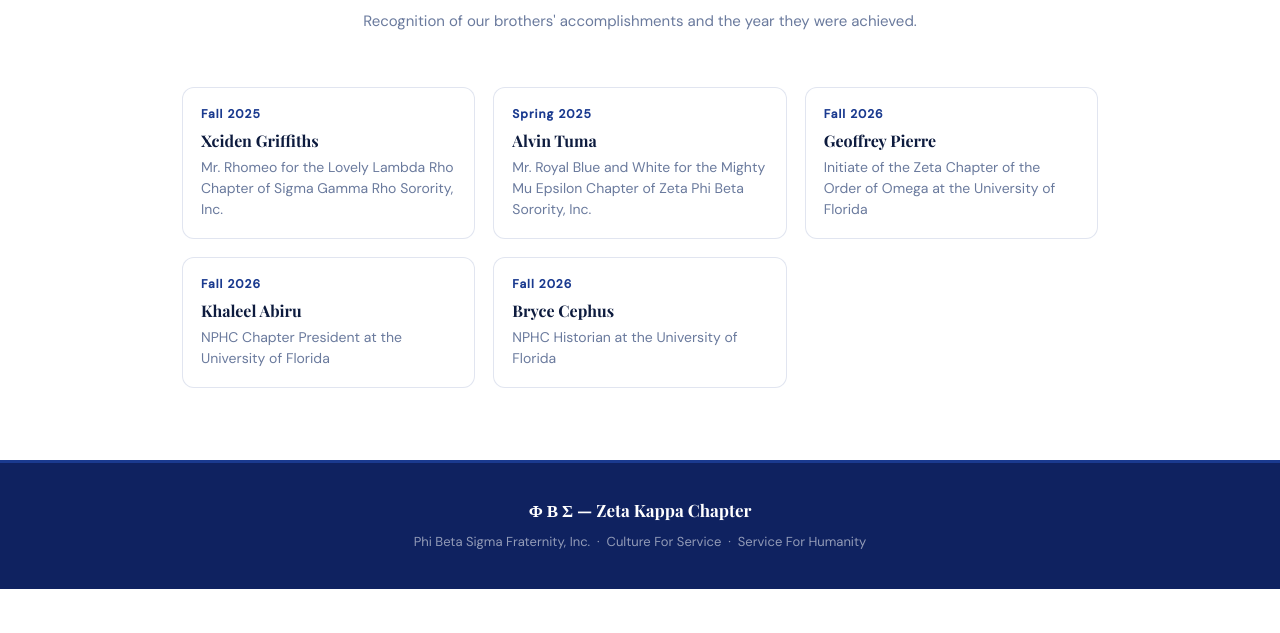
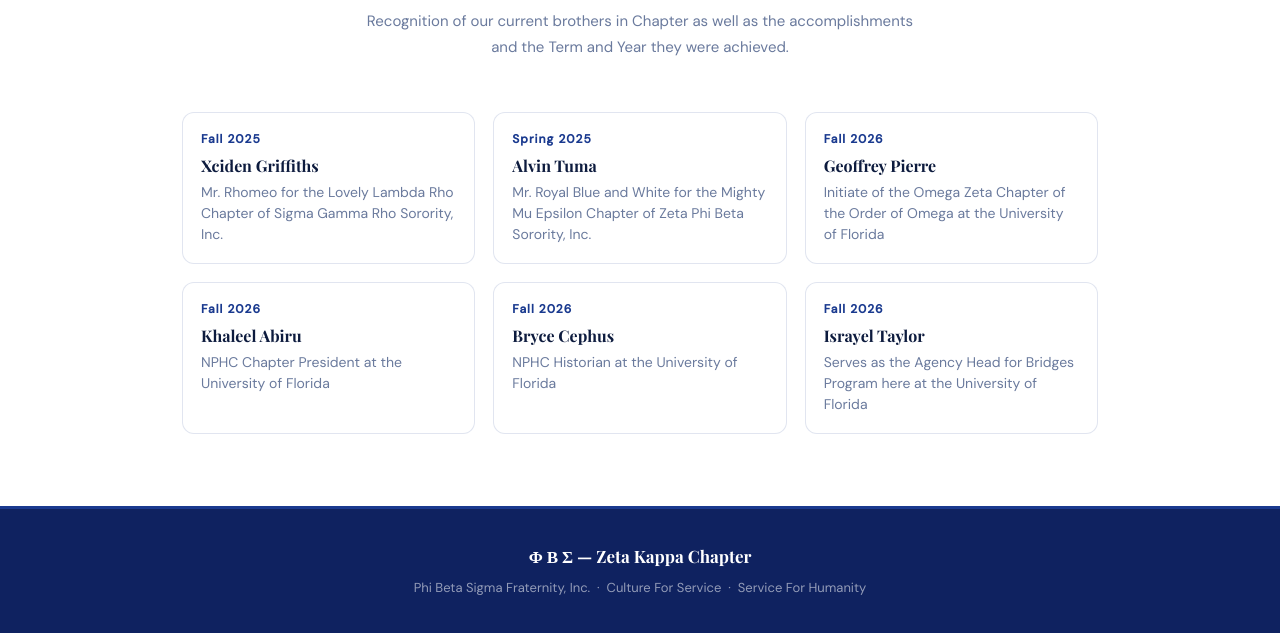
Before and after one commit to xci219/Zeta-Kappa-Website-Hub, a plain HTML site: page PBS Web.html in a window 1280 px wide. Both pictures are taken after a click on the button "Accomplishments". Shown: the part 215-848 px from the top of the page. Before the commit the page ends 804 px from the top, so only its background shows below. Drawn offline with nearby package versions, Linux system fonts and the light colour scheme; a web font is replaced by a local one.

Commit message:
Update PBS Web.html

```diff
--- a/PBS Web.html
+++ b/PBS Web.html
@@ -474,7 +474,7 @@
       <div class="section-header">
         <div class="label">Achievements</div>
         <h2>Brother Accomplishments</h2>
-        <p>Recognition of our brothers' accomplishments and the year they were achieved.</p>
+        <p>Recognition of our current brothers in Chapter as well as the accomplishments and the Term and Year they were achieved.</p>
       </div>
       <div class="accomplishments-grid" id="accomplishments-grid"></div>
     </section>
@@ -545,7 +545,7 @@
 
       forms: [
         { title: 'Interest Form', desc: 'Interested in learning more about membership and what it entails? Start here.', url: '#', icon: 'ti-user-plus' },
-        { title: 'Event RSVP',    desc: 'RSVP for chapter events, socials, and programs.',                              url: '#', icon: 'ti-calendar-event' },
+        { title: 'Event RSVP',    desc: 'RSVP for chapter events, socials, and programs.', url: '#', icon: 'ti-calendar-event' },
       ],
 
       contact: {
@@ -568,9 +568,10 @@
       accomplishments: [
         { name: 'Xciden Griffiths', accomplishment: 'Mr. Rhomeo for the Lovely Lambda Rho Chapter of Sigma Gamma Rho Sorority, Inc.', year: 'Fall 2025' },
         { name: 'Alvin Tuma',       accomplishment: 'Mr. Royal Blue and White for the Mighty Mu Epsilon Chapter of Zeta Phi Beta Sorority, Inc.', year: 'Spring 2025' },
-        { name: 'Geoffrey Pierre',  accomplishment: 'Initiate of the Zeta Chapter of the Order of Omega at the University of Florida', year: 'Fall 2026' },
+        { name: 'Geoffrey Pierre',  accomplishment: 'Initiate of the Omega Zeta Chapter of the Order of Omega at the University of Florida', year: 'Fall 2026' },
         { name: 'Khaleel Abiru',    accomplishment: 'NPHC Chapter President at the University of Florida', year: 'Fall 2026' },
         { name: 'Bryce Cephus',     accomplishment: 'NPHC Historian at the University of Florida', year: 'Fall 2026' },
+        { name: 'Israyel Taylor',     accomplishment: 'Serves as the Agency Head for Bridges Program here at the University of Florida', year: 'Fall 2026' }
       ],
 
       history: {
@@ -584,7 +585,7 @@
           {
             year: 'March 1st, 1974',
             title: 'Zeta Kappa Chartered at the University of Florida',
-            body: 'The World Famous Zeta Kappa Chapter was chartered on March 1st, 1974.'
+            body: '60 years after the creation of our organization, the Zeta Kappa Chapter of Phi Beta Sigma Fraternity, Inc. was chartered March 1st, 1974 at the University of Florida'
           },
           {
             year: 'February 23rd, 1993',
```
